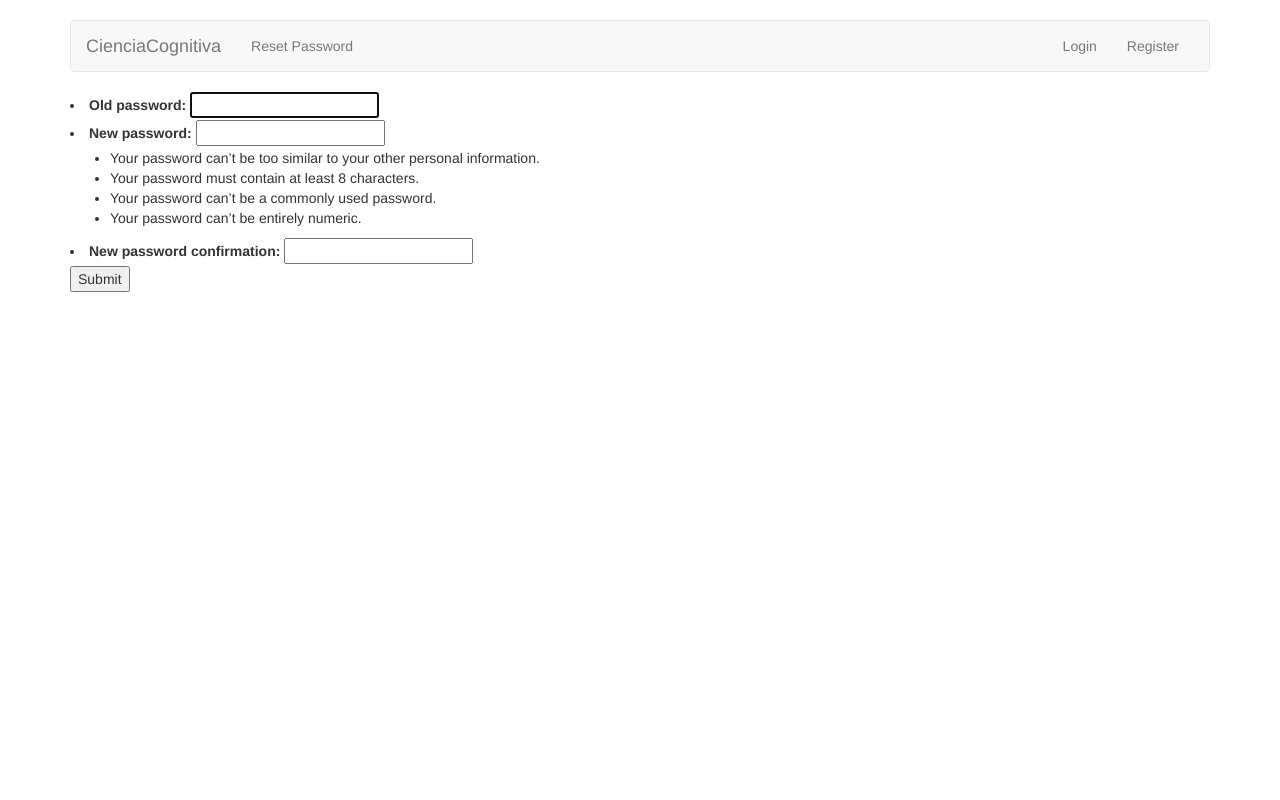
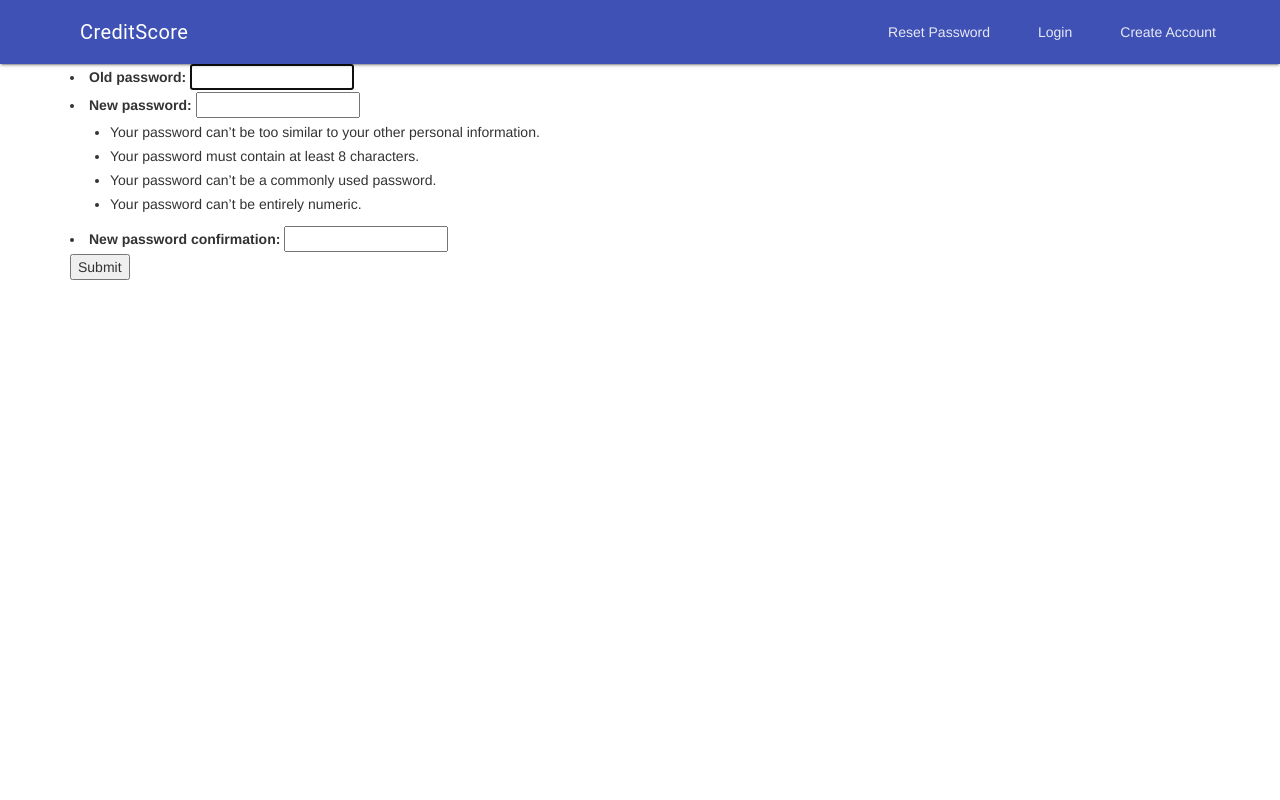
Before and after one commit to Barcena/My_Project, a Django app: a page that uses accounts/templates/base.html in a window 1280 px wide. Run offline with Django 3.2, Linux system fonts and the light colour scheme; some libraries are stand-ins or nearby versions.

Commit message:
Change design

```diff
--- a/accounts/templates/base.html
+++ b/accounts/templates/base.html
@@ -1,56 +1,60 @@
 <html>
     <head>
         <link rel="stylesheet" href="https://maxcdn.bootstrapcdn.com/bootstrap/3.3.7/css/bootstrap.min.css" integrity="sha384-BVYiiSIFeK1dGmJRAkycuHAHRg32OmUcww7on3RYdg4Va+PmSTsz/K68vbdEjh4u" crossorigin="anonymous">
-
+        <link rel="stylesheet" href="https://fonts.googleapis.com/icon?family=Material+Icons">
+        <link rel="stylesheet" href="https://code.getmdl.io/1.3.0/material.indigo-pink.min.css">
+        <script defer src="https://code.getmdl.io/1.3.0/material.min.js"></script>
         <meta name="viewport" content="width=device-width, initial-scale=1.0">
         {% block head %}
         <title>Base</title>
         {% endblock %}
     </head>
     <body>
-        <br>
-        <div class="container">
-            <nav class="navbar navbar-default">
-            <div class="container-fluid">
-              <div class="navbar-header">
-                <button type="button" class="navbar-toggle collapsed" data-toggle="collapse" data-target="#navbar" aria-expanded="false" aria-controls="navbar">
-                  <span class="sr-only">Toggle navigation</span>
-                  <span class="icon-bar"></span>
-                  <span class="icon-bar"></span>
-                  <span class="icon-bar"></span>
-                </button>
-                <a class="navbar-brand" href="/">CienciaCognitiva</a>
-              </div>
-              <div id="navbar" class="navbar-collapse collapse">
+        <!-- Always shows a header, even in smaller screens. -->
+        <div class="mdl-layout mdl-js-layout mdl-layout--fixed-header">
+          <header class="mdl-layout__header">
+            <div class="mdl-layout__header-row">
+              <!-- Title -->
+              <span class="mdl-layout-title">CreditScore</span>
+              <!-- Add spacer, to align navigation to the right -->
+              <div class="mdl-layout-spacer"></div>
+              <!-- Navigation. We hide it in small screens. -->
+              <nav class="mdl-navigation mdl-layout--large-screen-only">
                 {% if user.is_authenticated %}
-                <ul class="nav navbar-nav">
-                    <li><a href="{% url 'home:home' %}">Home</a></li>
-                    <li><a href="{% url 'accounts:view_profile' %}">Profile</a></li>
-                    <li><a href="{% url 'accounts:edit_profile' %}">Edit Profile</a></li>
-                    <li><a href="{% url 'accounts:change_password' %}">Change Password</a></li>
+                    <a class="mdl-navigation__link" href="{% url 'home:home' %}">Home</a>
+                    <a class="mdl-navigation__link" href="{% url 'accounts:view_profile' %}">Profile</a>
+                    <a class="mdl-navigation__link" href="{% url 'accounts:logout' %}">Logout</a>
+                {% else %}
+                    <a class="mdl-navigation__link" href="{% url 'accounts:reset_password' %}">Reset Password</a>
+                    <a class="mdl-navigation__link" href="{% url 'accounts:login' %}">Login</a>
+                    <a class="mdl-navigation__link" href="{% url 'accounts:register' %}">Create Account</a>
+                {% endif %}
+              </nav>
+            </div>
+          </header>
+          <div class="mdl-layout__drawer mdl-layout--small-screen-only">
+            <nav class="mdl-navigation">
+                {% if user.is_authenticated %}
+                    <a class="mdl-navigation__link" href="{% url 'home:home' %}">Home</a>
+                    <a class="mdl-navigation__link" href="{% url 'accounts:view_profile' %}">Profile</a>
+                    <a class="mdl-navigation__link" href="{% url 'accounts:logout' %}">Logout</a>
+                {% else %}
+                    <a class="mdl-navigation__link" href="{% url 'accounts:reset_password' %}">Reset Password</a>
+                    <a class="mdl-navigation__link" href="{% url 'accounts:login' %}">Login</a>
+                    <a class="mdl-navigation__link" href="{% url 'accounts:register' %}">Create Account</a>
+                {% endif %}
+            </nav>
+          </div>
+          <main class="mdl-layout__content">
+            <div class="page-content">
+                {% block body %}
+                    <h1>Base</h1>
+                {% endblock %}
+            </div>
+          </main>
+        </div>
 
-                </ul>
-                <ul class="nav navbar-nav navbar-right">
-                    <li><a href="{% url 'accounts:logout' %}">Log out</a></li>
 
-                </ul>
-
-                {% else %}
-                <ul class="nav navbar-nav">
-                    <li><a href="{% url 'accounts:reset_password' %}">Reset Password</a></li>
-                </ul>
-                <ul class="nav navbar-nav navbar-right">
-                  <li><a href="{% url 'accounts:login' %}">Login</a></li>
-                  <li><a href="{% url 'accounts:register' %}">Register</a></li>
-                </ul>
-                {% endif %}
-              </div><!--/.nav-collapse -->
-            </div><!--/.container-fluid -->
-          </nav>
-        </div>
-        {% block body %}
-            <h1>Base</h1>
-        {% endblock %}
     </body>
     <script
       src="https://code.jquery.com/jquery-3.1.1.min.js"
```
Also changed, not shown: home/templates/home/home.html (+8 -36 lines), accounts/static/accounts/style.css (line endings or trailing spaces), db.sqlite3.
